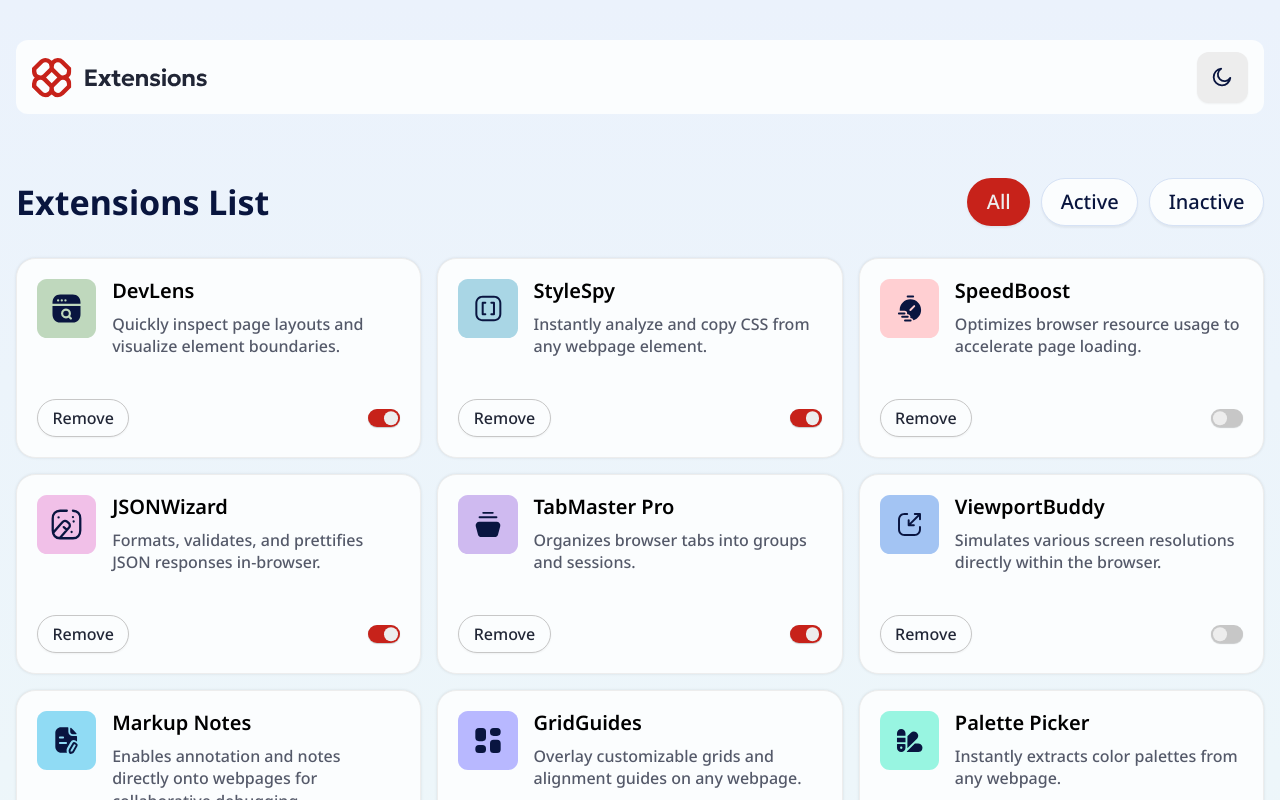
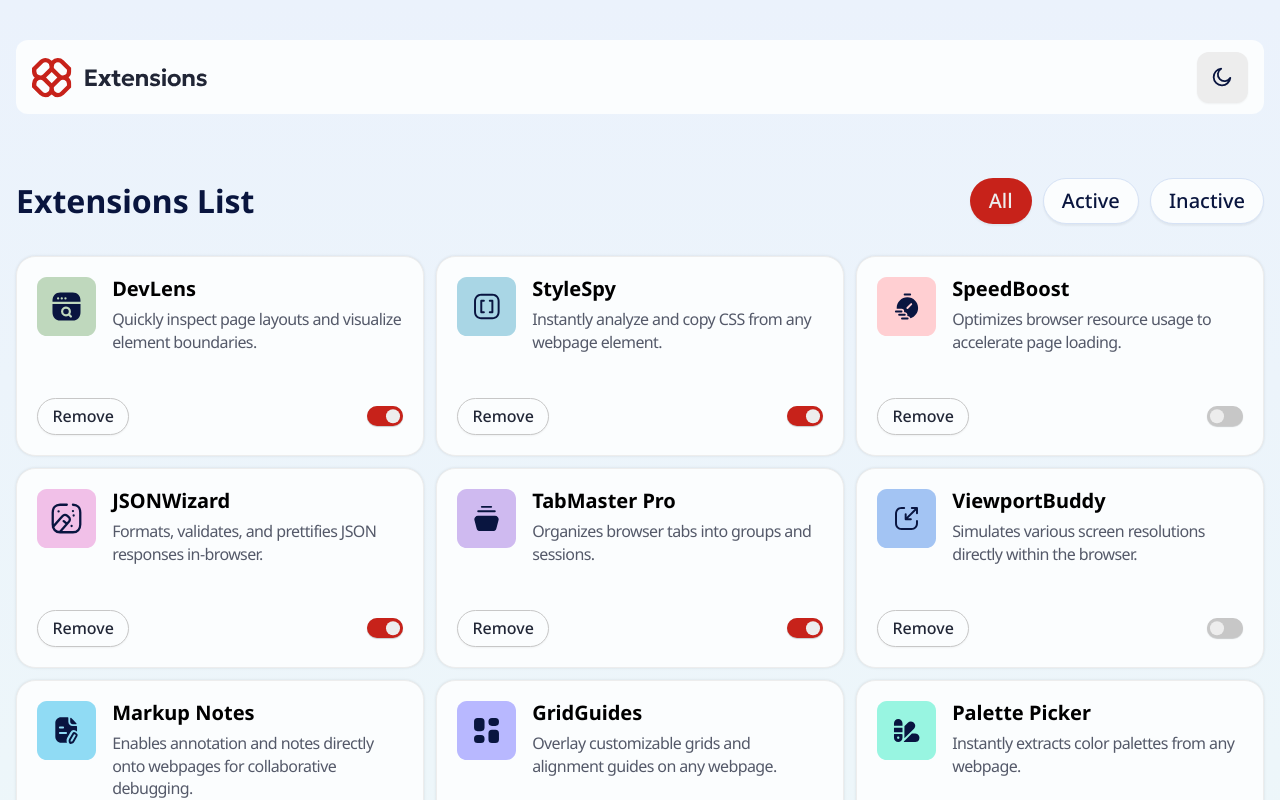
Before and after one commit to AhmadYousif89/browser-extensions-ui, a React (Vite) app: page / in a window 1280 px wide. Shown: the top 800 px of the page. Built offline with nearby package versions, Linux system fonts and the light colour scheme.

Commit message:
Refactor grid gap properties and adjust dimensions for the extension item

```diff
--- a/src/App.css
+++ b/src/App.css
@@ -46,6 +46,9 @@
 .logo {
   width: 11rem;
   height: 2.7rem;
+  path {
+    fill: var(--neutral-0);
+  }
   g path {
     fill: var(--red-500);
   }
@@ -123,9 +126,6 @@
     justify-content: space-between;
     align-items: center;
     margin-top: 4rem;
-    h1 {
-      font-size: 2.125rem;
-    }
   }
 }
 
@@ -143,12 +143,11 @@
 .filter-buttons button {
   background-color: var(--neutral-700);
   color: var(--neutral-100);
-  padding-inline: 1.15rem;
-  padding-block: 0.53rem;
+  padding-inline: 1.125rem;
+  padding-block: 0.48rem;
   border-radius: 999px;
   font-size: 1.25rem;
   font-weight: 500;
-  min-height: 2.65rem;
   border: 1px solid var(--neutral-600);
   box-shadow: 0 2px 2px 0 rgb(0 0 0 / 0.05);
 }
@@ -163,16 +162,20 @@
   background-color: var(--neutral-600);
 }
 
+.filter-buttons button.active:hover {
+  background-color: var(--red-500);
+}
+
+.filter-buttons button.active {
+  color: var(--neutral-900);
+  background-color: var(--red-400);
+  border-color: transparent;
+}
+
 .light .filter-buttons button:hover {
   background-color: var(--neutral-0);
   color: var(--neutral-600);
   opacity: 0.9;
-}
-
-.filter-buttons button.active {
-  color: var(--neutral-800);
-  background-color: var(--red-400);
-  border-color: transparent;
 }
 
 .light .filter-buttons button.active {
@@ -191,7 +194,7 @@
   );
   --grid-min-col-size-calc: min(100%, max(var(--grid-min-col-size), var(--grid-col-size-calc)));
 
-  gap: var(--grid-gap);
+  gap: calc(var(--grid-gap) * 0.75);
   justify-items: center;
   justify-content: center;
   grid-template-columns: repeat(auto-fit, minmax(var(--grid-min-col-size-calc), 1fr));
@@ -234,14 +237,15 @@
 .extension-item__content .extension-item__info {
   h2 {
     font-size: 1.25rem;
-    font-weight: 600;
+    font-weight: 700;
   }
 
   p {
     font-size: 1rem;
-    font-weight: 500;
+    font-weight: 400;
+    letter-spacing: -0.6px;
     line-height: 1.4;
-    margin-top: 0.7rem;
+    margin-top: 0.5rem;
     color: var(--neutral-300);
   }
 }
@@ -301,8 +305,8 @@
   align-items: center;
   background-color: var(--neutral-600);
   border-radius: 999px;
-  width: 2rem;
-  height: 1.1rem;
+  width: 2.25rem;
+  height: 1.25rem;
   box-shadow: 0 1px 1px 0 rgb(0 0 0 / 0.2);
   overflow: hidden;
 }
@@ -332,7 +336,7 @@
   content: '';
   position: absolute;
   top: 50%;
-  left: 0.15rem;
+  left: 0.19rem;
   transform: translateY(-50%);
   width: 0.85rem;
   height: 0.85rem;
@@ -342,7 +346,7 @@
 }
 
 .extension-item__state:has(input:checked) label::before {
-  left: 1rem;
+  left: 1.19rem;
 }
 
 .extension-item__state:has(input:checked) label {
```
